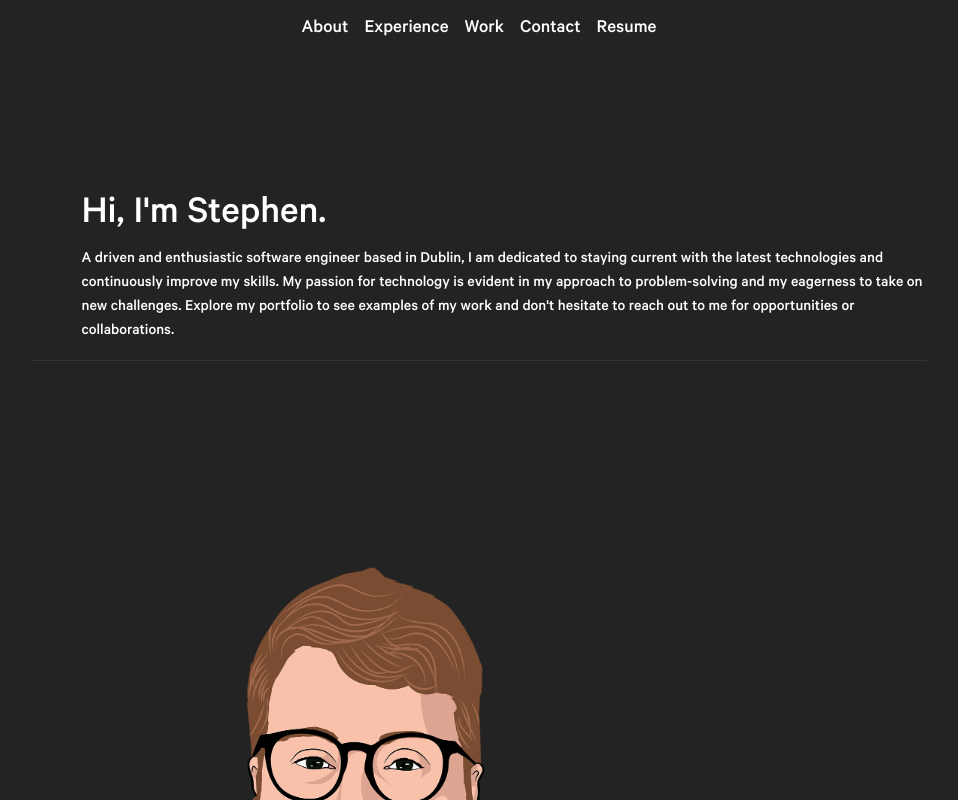
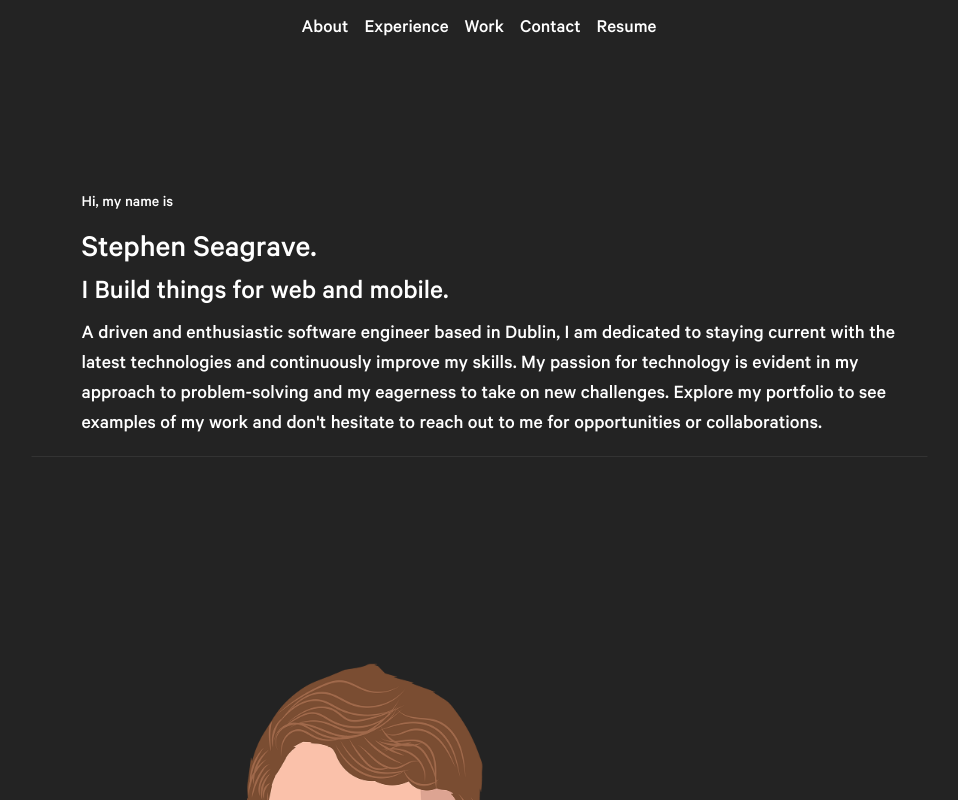
Before and after one commit to nemixu/portfolio_v2, a React (Create React App) app: page / in a window 1280 px wide. Shown: the top 800 px of the page, without its empty margins (161-1119 px from the left). Built offline with nearby package versions, Linux system fonts and the light colour scheme.

Commit message:
Adjust header landing text - will change again

```diff
--- a/src/components/Header.jsx
+++ b/src/components/Header.jsx
@@ -29,8 +29,12 @@ function Header() {
       >
         <div className="intro-container">
           <div className="intro-child">
-            <h1>Hi, I'm Stephen.</h1>
-            <p>
+            <p className="hero-text-small">Hi, my name is</p>
+            <h2 className="hero-text">Stephen Seagrave.</h2>
+            <h3 className="hero-text-sub">
+              I Build things for web and mobile.
+            </h3>
+            <p className="fz-xl">
               A driven and enthusiastic software engineer based in Dublin, I am
               dedicated to staying current with the latest technologies and
               continuously improve my skills. My passion for technology is
```
